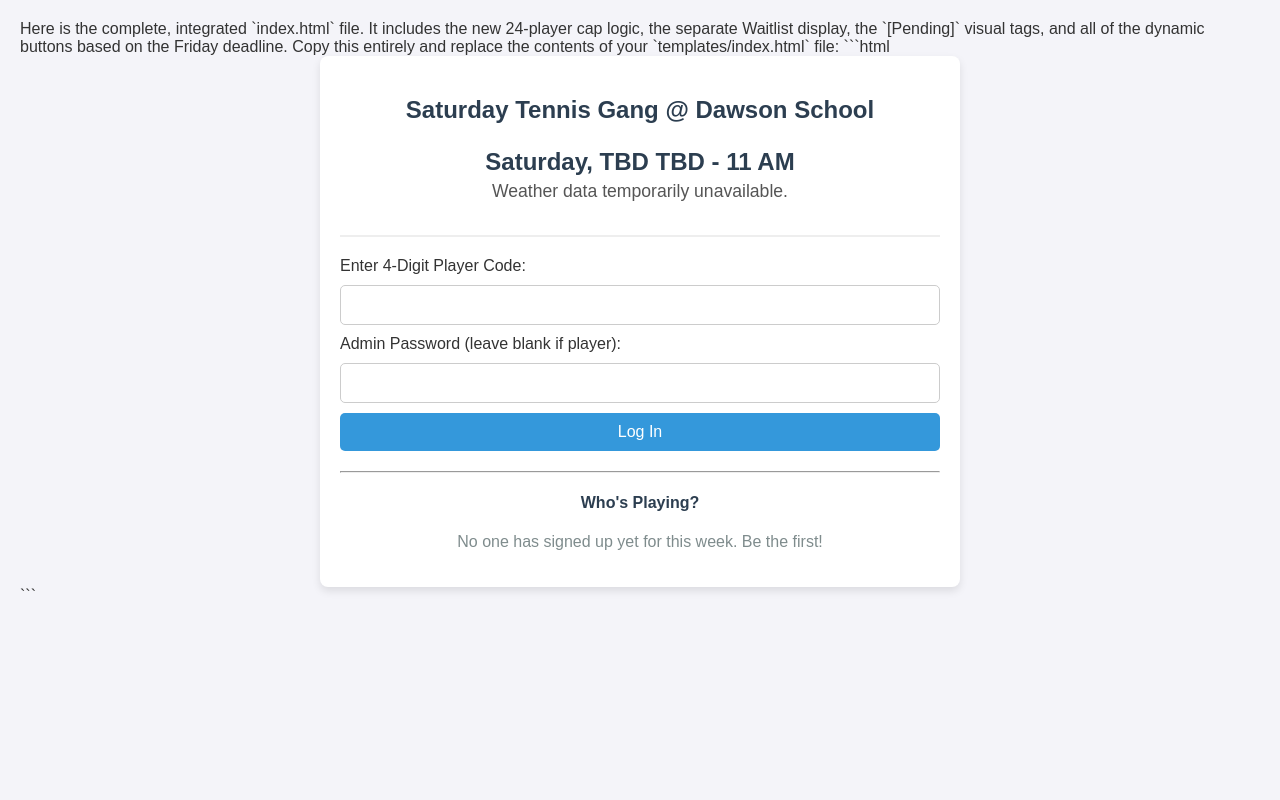
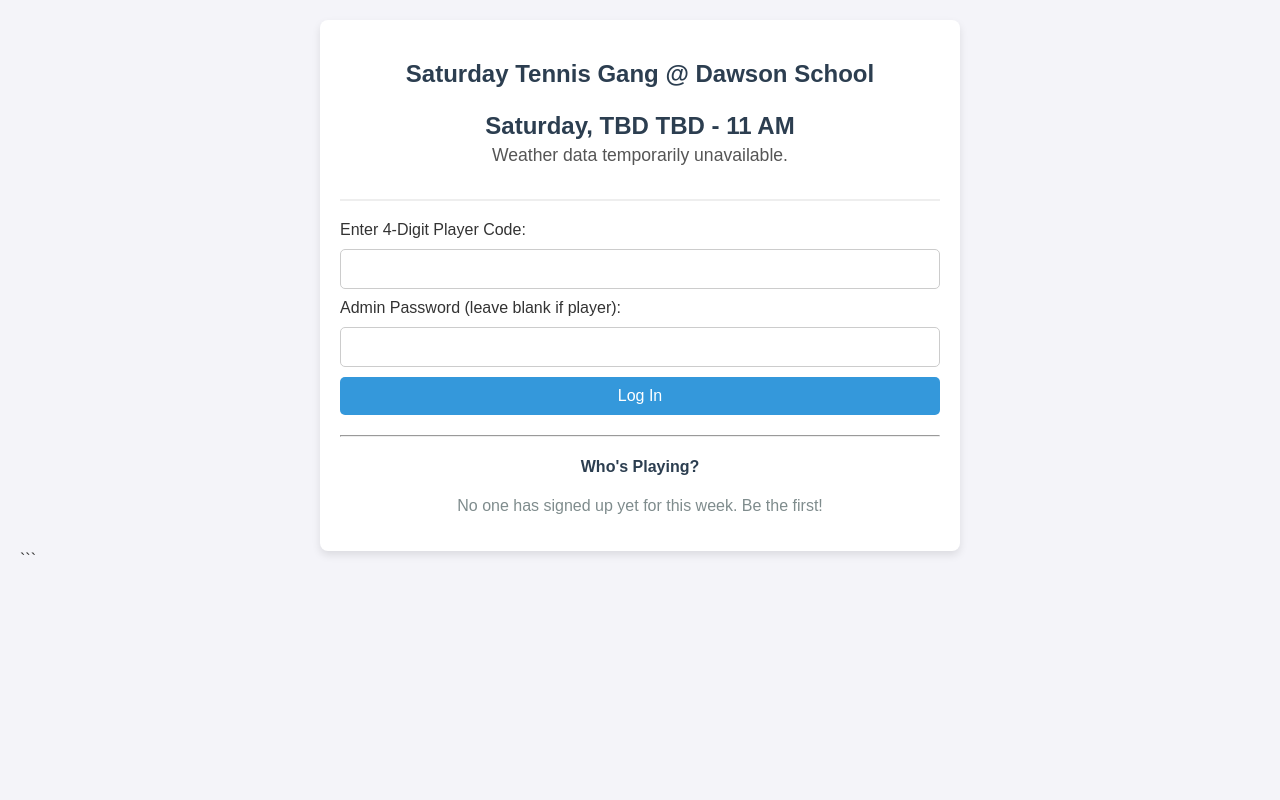
Before and after one commit to jpiccolini/saturday-tennis, a Flask app: page / in a window 1280 px wide. Run offline with Flask 3, Linux system fonts and the light colour scheme; data that the repository does not hold is empty.

Commit message:
Update index.html

````diff
--- a/templates/index.html
+++ b/templates/index.html
@@ -1,8 +1,4 @@
-Here is the complete, integrated `index.html` file. It includes the new 24-player cap logic, the separate Waitlist display, the `[Pending]` visual tags, and all of the dynamic buttons based on the Friday deadline.
 
-Copy this entirely and replace the contents of your `templates/index.html` file:
-
-```html
 <!DOCTYPE html>
 <html lang="en">
 <head>
````
